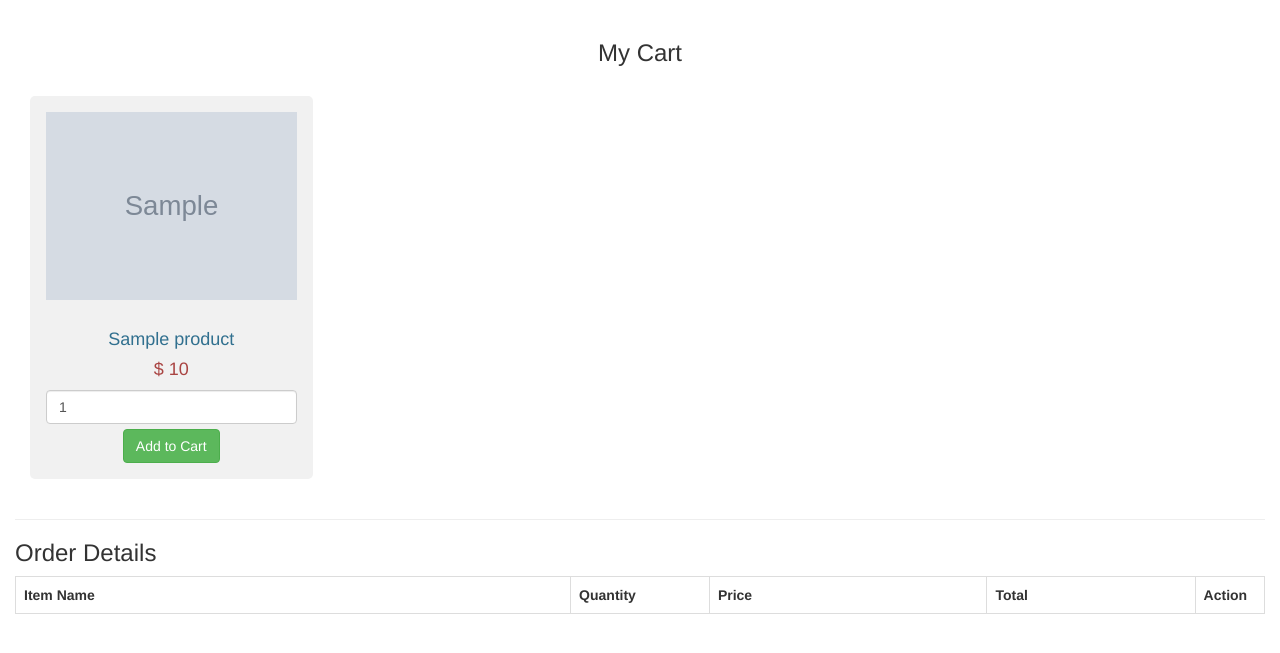
After one commit to krishnakanthati/bookshop, a PHP site: page /cart.php in a window 1280 px wide. The commit adds this page. Shown: the top 653 px of the page. Run offline with PHP 8.4, Linux system fonts and the light colour scheme; tables that the repository leaves empty or names only in its code hold one stand-in row (values such as "Sample post"); grey boxes marked "Sample" are stand-in pictures; lists and menus that the app fills with data are empty.

Commit message:
new changes

```diff
--- /dev/null
+++ b/cart.php
@@ -0,0 +1,135 @@
+<?php
+require_once "config.php";
+session_start();
+
+if(isset($_POST["add_to_cart"]))
+{
+    if(isset($_SESSION["shopping_cart"]))
+    {
+        $item_array_id = array_column($_SESSION["shopping_cart"], "item_id");
+        if(!in_array($_GET["id"], $item_array_id))
+        {
+            $count = count($_SESSION["shopping_cart"]);
+            $item_array = array(
+                    'item_id' => $_GET["id"],
+                    'item_name' => $_POST["hidden_name"],
+                    'item_price' => $_POST["hidden_price"],
+                    'item_quantity' => $_POST["quantity"]
+            );
+            $_SESSION["shopping_cart"][$count] = $item_array;
+        }
+        else
+        {
+            echo '<script>alert("Item Already Added")</script>';
+            echo '<script>window.location="cart.php"</script>';
+        }
+    }
+    else
+    {
+        $item_array = array(
+            'item_id' => $_GET["id"],
+            'item_name' => $_POST["hidden_name"],
+            'item_price' => $_POST["hidden_price"],
+            'item_quantity' => $_POST["quantity"]
+        );
+        $_SESSION["shopping_cart"][0] = $item_array;
+    }
+}
+if(isset($_GET["action"]))
+{
+    if($_GET["action"] == "delete")
+    {
+        foreach($_SESSION["shopping_cart"] as $keys => $values)
+        {
+            if($values["item_id"] == $_GET["id"])
+            {
+                    unset($_SESSION["shopping_cart"][$keys]);
+                    echo '<script>alert("Item Removed")</script>';
+                    echo '<script>window.location="cart.php"</script>';
+            }
+        }
+    }
+}
+?>
+<!DOCTYPE html>
+<html>
+    <head>
+        <title>Cart</title>
+        <script src="https://ajax.googleapis.com/ajax/libs/jquery/2.2.0/jquery.min.js"></script>
+        <link rel="stylesheet" href="https://maxcdn.bootstrapcdn.com/bootstrap/3.3.6/css/bootstrap.min.css" />
+        <script src="https://maxcdn.bootstrapcdn.com/bootstrap/3.3.6/js/bootstrap.min.js"></script>
+    </head>
+    <body>
+        <br />
+        <div class="container" style="width:100%;">
+            <h3 align="center">My Cart</h3><br />
+            <?php
+            $query = "SELECT * FROM tbl_product ORDER BY id ASC";
+            $result = mysqli_query($connect, $query);
+            if(mysqli_num_rows($result) > 0)
+            {
+                    while($row = mysqli_fetch_array($result))
+                    {
+            ?>
+            <div class="col-md-3">
+                    <form method="post" action="cart.php?action=add&id=<?php echo $row["id"]; ?>">
+                        <div style="background-color:#f1f1f1; border-radius:5px; padding:16px;" align="center">
+                            <img src="<?php echo $row["image"]; ?>" class="img-responsive"/><br />
+                            <h4 class="text-info"><?php echo $row["name"]; ?></h4>
+                            <h4 class="text-danger">$ <?php echo $row["price"]; ?></h4>
+                            <input type="text" name="quantity" class="form-control" value="1" />
+                            <input type="hidden" name="hidden_name" value="<?php echo $row["name"]; ?>" />
+                            <input type="hidden" name="hidden_price" value="<?php echo $row["price"]; ?>" />
+                            <input type="submit" name="add_to_cart" style="margin-top:5px;" class="btn btn-success" value="Add to Cart" />
+                        </div>
+                    </form>
+            </div>
+            <?php
+                    }
+            }
+            ?>
+            <div style="clear:both"></div>
+            <br />
+            <hr>
+            <h3>Order Details</h3>
+            <div class="table-responsive">
+                    <table class="table table-bordered">
+                        <tr>
+                            <th width="40%">Item Name</th>
+                            <th width="10%">Quantity</th>
+                            <th width="20%">Price</th>
+                            <th width="15%">Total</th>
+                            <th width="5%">Action</th>
+                        </tr>
+                        <?php
+                        if(!empty($_SESSION["shopping_cart"]))
+                        {
+                            $total = 0;
+                            foreach($_SESSION["shopping_cart"] as $keys => $values)
+                            {
+                        ?>
+                        <tr>
+                            <td><?php echo $values["item_name"]; ?></td>
+                            <td><?php echo $values["item_quantity"]; ?></td>
+                            <td>$ <?php echo $values["item_price"]; ?></td>
+                            <td>$ <?php echo number_format($values["item_quantity"] * $values["item_price"], 2); ?></td>
+                            <td><a href="cart.php?action=delete&id=<?php echo $values["item_id"]; ?>"><span class="text-danger">Remove</span></a></td>
+                        </tr>
+                        <?php
+                                $total = $total + ($values["item_quantity"] * $values["item_price"]);
+                            }
+                        ?>
+                        <tr>
+                            <td colspan="3" align="right">Total</td>
+                            <td align="right">$ <?php echo number_format($total, 2); ?></td>
+                            <td></td>
+                        </tr>
+                        <?php
+                        }
+                        ?>
+                    </table>
+            </div>
+        </div>
+        <br />
+    </body>
+</html>
--- a/config.php
+++ b/config.php
@@ -5,10 +5,10 @@ define('DB_PASSWORD', '');
 define('DB_NAME', 'bookshop');
 
 // connection
-$conn = mysqli_connect(DB_SERVER, DB_USERNAME, DB_PASSWORD, DB_NAME);
+$connect = mysqli_connect(DB_SERVER, DB_USERNAME, DB_PASSWORD, DB_NAME);
 
 // check the connection
-if ($conn == false) {
+if ($connect == false) {
     die('Error: Cannot connect');
 }
 
```
Also changed, not shown: admin.php (+101 -69 lines), home.php (+28 -4 lines), login.php (+48 -8 lines), register.php (+14 -13 lines), kr.webp (renamed from books/kr.webp), kris.png (added), website.jpeg (added).
